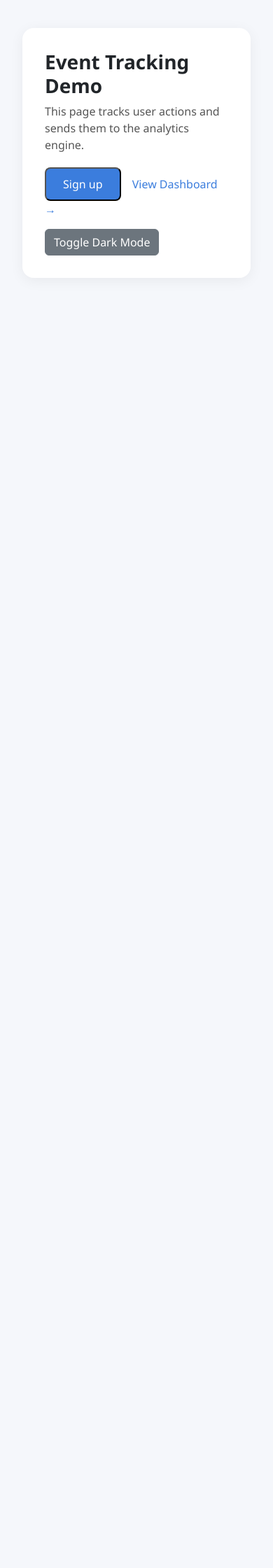
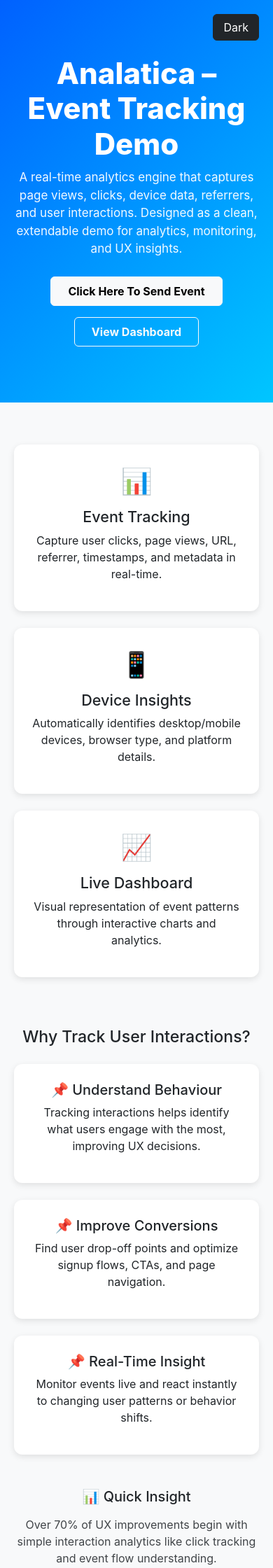
Before and after one commit to AnshPandey74/Analatica, a Flask app: page / in a window 390 px wide. Shown: the top 2240 px of the page at 70% size. Before the commit the page ends 365 px from the top, so only its background shows below. Run offline with Flask 2, Linux system fonts and the light colour scheme.

Commit message:
Added full 3-section UI, footer, info content, and branding

```diff
--- a/app.py
+++ b/app.py
@@ -38,7 +38,7 @@ def ingest_event():
     url = data.get('url')
     referrer = data.get('referrer')
     device = data.get('device') or {}
-    device_os = device.get('os')
+    device_os = device.get('os') or device.get('platform')
     device_browser = device.get('browser')
     device_type = device.get('device_type')
     metadata = data.get('metadata')
@@ -50,9 +50,11 @@ def ingest_event():
                    VALUES (?, ?, ?, ?, ?, ?, ?, ?, ?, ?)''',
                 (event_name, timestamp, user_id, session_id, url, referrer, device_os, device_browser, device_type, metadata_json))
     conn.commit()
+    lastid = cur.lastrowid
     conn.close()
 
-    return jsonify({'status': 'ok'})
+    return jsonify({'status': 'ok', 'event_id': lastid}), 201
+
 
 @app.route('/api/analytics/event_counts', methods=['GET'])
 def event_counts():
--- a/init_db.py
+++ b/init_db.py
@@ -1,3 +1,4 @@
+# init_db.py
 import sqlite3
 
 conn = sqlite3.connect('events.db')
--- a/templates/index.html
+++ b/templates/index.html
@@ -1,95 +1,239 @@
-<!doctype html>
+<!DOCTYPE html>
 <html lang="en">
 <head>
-  <meta charset="utf-8">
-  <title>Event Tracking Demo</title>
-  <link href="https://cdn.jsdelivr.net/npm/bootstrap@5.3.2/dist/css/bootstrap.min.css" rel="stylesheet">
+    <meta charset="UTF-8">
+    <title>Analatica – Event Tracking Demo</title>
+
+    <link rel="stylesheet" href="https://cdn.jsdelivr.net/npm/bootstrap@5.3.0/dist/css/bootstrap.min.css">
+    <script src="/static/tracker.js"></script>
 
     <style>
-    /* DARK MODE */
-    body.dark-mode {
-      background: #1f1f1f !important;
-      color: #eaeaea !important;
-    }
-    .card-custom.dark-mode {
-      background: #2b2b2b !important;
-      color: #ffffff !important;
-      box-shadow: 0 0 0 rgba(0,0,0,0);
-    }
-    .btn-main.dark-mode {
-    background: #5a8df0 !important;
+        body {
+            margin: 0;
+            font-family: "Inter", sans-serif;
+            background-color: #f8f9fa;
         }
 
-    body {
-      background: #f5f7fb;
-      font-family: "Segoe UI", Arial, sans-serif;
-      padding: 40px 20px;
+        /* HEADER */
+        .hero {
+            text-align: center;
+            padding: 80px 20px;
+            background: linear-gradient(135deg, #0061ff, #00c6ff);
+            color: white;
         }
-    .card-custom {
-      border: none;
-      border-radius: 16px;
-      padding: 32px;
-      background: #ffffff;
-      box-shadow: 0 4px 20px rgba(0,0,0,0.06);
+
+        .hero-title {
+            font-size: 42px;
+            font-weight: 800;
         }
-    .btn-main {
-      background: #3b7ddd;
-      border-radius: 8px;
-      padding: 10px 24px;
-      color: #fff;
-      font-weight: 500;
+
+        .hero-sub {
+            font-size: 17px;
+            max-width: 720px;
+            margin: 10px auto;
+            opacity: 0.95;
+        }
+
+        /* MAIN SECTIONS */
+        .section {
+            padding: 60px 20px;
+            max-width: 1150px;
+            margin: auto;
+        }
+
+        .feature-box {
+            padding: 25px;
+            border-radius: 12px;
+            background: white;
+            box-shadow: 0 3px 10px rgba(0,0,0,0.1);
             transition: 0.2s;
         }
-    .btn-main:hover {
-      background: #2f69bb;
+
+        .feature-box:hover {
+            transform: translateY(-4px);
         }
-    a.dashboard-link {
+
+        .feature-icon {
+            font-size: 36px;
+            margin-bottom: 12px;
+        }
+
+        /* FOOTER */
+        footer {
+            background: #0f0f0f;
+            color: white;
+            padding: 40px 10px;
+            margin-top: 80px;
+            text-align: center;
+        }
+
+        footer a {
+            color: #4bb8ff;
             text-decoration: none;
-      font-weight: 500;
-      margin-left: 12px;
-      color: #3b7ddd;
         }
-    h1 {
-      font-size: 28px;
-      font-weight: 600;
+
+        /* DARK MODE */
+        body.dark {
+            background-color: #111;
+            color: #ddd;
         }
-    p {
-      color: #555;
-      margin-bottom: 20px;
+
+        body.dark .feature-box {
+            background-color: #1c1c1c;
+            color: #ddd;
+            box-shadow: none;
+        }
+
+        body.dark footer {
+            background: #000;
+        }
+
+        body.dark .hero {
+            background: linear-gradient(135deg, #003b99, #007baa);
+        }
+
+        .dark-toggle {
+            position: fixed;
+            top: 20px;
+            right: 20px;
+            padding: 6px 14px;
+            border-radius: 6px;
+            z-index: 10;
         }
     </style>
 </head>
 
 <body>
-  <div class="container" style="max-width: 720px;">
-    <div class="card-custom">
-      <h1>Event Tracking Demo</h1>
-      <p>This page tracks user actions and sends them to the analytics engine.</p>
 
-      <button id="signupBtn" data-track="signup_click" class="btn-main">
-        Sign up
+    <!-- Dark Mode Switch -->
+    <button id="darkModeToggle" class="dark-toggle btn btn-dark">Dark</button>
+
+    <!-- HEADER -->
+    <section class="hero">
+    <h1 class="hero-title">Analatica – Event Tracking Demo</h1>
+    <p class="hero-sub">
+        A real-time analytics engine that captures page views, clicks, device data, referrers, and user interactions.
+        Designed as a clean, extendable demo for analytics, monitoring, and UX insights.
+    </p>
+
+    <!-- Primary CTA — always visible without scrolling -->
+    <button onclick="window.igot.track('signup_click')"
+            class="btn btn-light px-4 py-2 fw-bold mt-3">
+        Click Here To Send Event
     </button>
-      <a href="/dashboard" class="dashboard-link">View Dashboard →</a><br>
-      <button id="toggleTheme" class="btn btn-secondary mt-3">Toggle Dark Mode</button>
+
+    <br>
+
+    <!-- Secondary CTA -->
+    <a href="/dashboard" class="btn btn-outline-light mt-3 px-4 py-2 fw-bold">
+        View Dashboard
+    </a>
+</section>
+
+
+    <!-- FEATURES SECTION -->
+    <section class="section">
+
+        <div class="row text-center mb-5">
+
+            <div class="col-md-4 mb-4">
+                <div class="feature-box">
+                    <div class="feature-icon">📊</div>
+                    <h4>Event Tracking</h4>
+                    <p>Capture user clicks, page views, URL, referrer, timestamps, and metadata in real-time.</p>
                 </div>
             </div>
 
-  <script src="/static/tracker.js"></script>
+            <div class="col-md-4 mb-4">
+                <div class="feature-box">
+                    <div class="feature-icon">📱</div>
+                    <h4>Device Insights</h4>
+                    <p>Automatically identifies desktop/mobile devices, browser type, and platform details.</p>
+                </div>
+            </div>
+
+            <div class="col-md-4 mb-4">
+                <div class="feature-box">
+                    <div class="feature-icon">📈</div>
+                    <h4>Live Dashboard</h4>
+                    <p>Visual representation of event patterns through interactive charts and analytics.</p>
+                </div>
+            </div>
+
+        </div>
+
+        <!-- INFORMATION SECTION -->
+        <h3 class="text-center mb-4">Why Track User Interactions?</h3>
+
+        <div class="row text-center">
+
+            <div class="col-md-4 mb-4">
+                <div class="feature-box">
+                    <h5>📌 Understand Behaviour</h5>
+                    <p>Tracking interactions helps identify what users engage with the most, improving UX decisions.</p>
+                </div>
+            </div>
+
+            <div class="col-md-4 mb-4">
+                <div class="feature-box">
+                    <h5>📌 Improve Conversions</h5>
+                    <p>Find user drop-off points and optimize signup flows, CTAs, and page navigation.</p>
+                </div>
+            </div>
+
+            <div class="col-md-4 mb-4">
+                <div class="feature-box">
+                    <h5>📌 Real-Time Insight</h5>
+                    <p>Monitor events live and react instantly to changing user patterns or behavior shifts.</p>
+                </div>
+            </div>
+
+        </div>
+
+        <div class="text-center mt-4">
+            <h5 class="mb-3">📊 Quick Insight</h5>
+            <p style="max-width:650px;margin:auto;opacity:.85;">
+                Over 70% of UX improvements begin with simple interaction analytics like click tracking and
+                event flow understanding.
+            </p>
+        </div>
+
+        <!-- DEMO SECTION -->
+        <div class="text-center mt-5">
+            <h3>Try It Out</h3>
+            <p class="hero-sub">Click below to generate a real tracked event and watch it appear instantly on the dashboard.</p>
+
+            <button onclick="window.igot.track('signup_click')" class="btn btn-primary px-4 py-3 mt-3">
+                Click Here To Send Event
+            </button>
+
+            <p class="mt-3">
+                See collected data → <a href="/dashboard">Open Dashboard</a>
+            </p>
+        </div>
+
+    </section>
+
+    <!-- FOOTER -->
+    <footer>
+        <p style="margin-bottom:6px;">Made with ❤️ by <strong>Ansh Pandey</strong></p>
+
+        <p>
+            📩 <a href="mailto:anshpandey882@gmail.com">anshpandey882@gmail.com</a><br>
+            🔗 <a href="https://www.linkedin.com/in/anshpandey74" target="_blank">LinkedIn</a> •
+            <a href="https://github.com/AnshPandey74" target="_blank">GitHub</a>
+        </p>
+
+        <p style="opacity:0.6;font-size:14px;">© 2025 Analatica. All rights reserved.</p>
+    </footer>
+
     <script>
-    document.getElementById('signupBtn').addEventListener('click', function () {
-      window.igot.track("signup_click", { page: "demo" });
-      this.innerText = "Event Sent!";
-      setTimeout(() => this.innerText = "Sign up", 1200);
+        const toggle = document.getElementById("darkModeToggle");
+        toggle.addEventListener("click", () => {
+            document.body.classList.toggle("dark");
+            toggle.innerText = document.body.classList.contains("dark") ? "Light" : "Dark";
         });
     </script>
-  <script>
-  const body = document.body;
-  const card = document.querySelector(".card-custom");
 
-  document.getElementById("toggleTheme").addEventListener("click", () => {
-    body.classList.toggle("dark-mode");
-    card.classList.toggle("dark-mode");
-  });
-</script>
 </body>
 </html>
```
Also changed, not shown: migrate_db.py (+19 -0 lines), render.yaml (+8 -0 lines), templates/dashboard.html (+93 -114 lines), events.db, 1 other file. Lines whose indentation alone changed are shown as unchanged.
